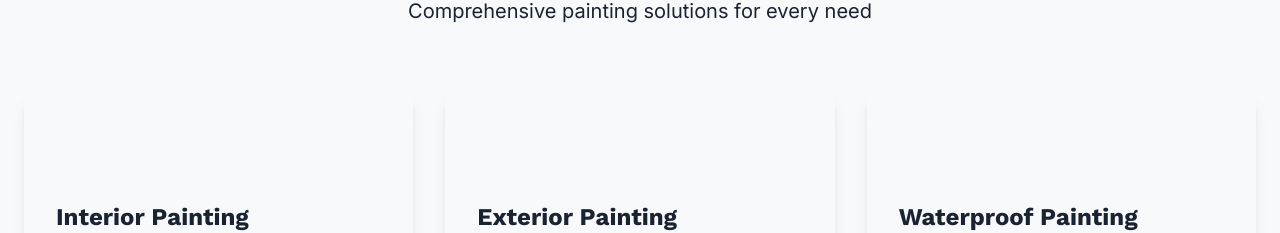
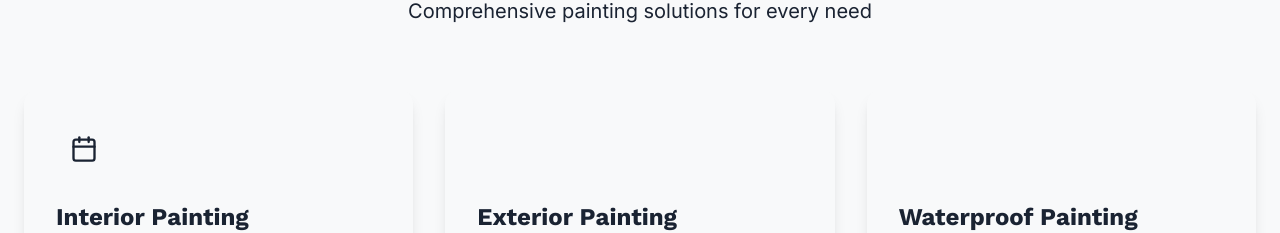
Before and after one commit to ak1803/panditwallpaint, a React (Vite) app: page / in a window 1280 px wide. Shown: the part 1648-1881 px from the top of the page. Built offline with nearby package versions, Linux system fonts and the light colour scheme.

Commit message:
push code

```diff
--- a/src/app/pages/HomePage.tsx
+++ b/src/app/pages/HomePage.tsx
@@ -1,4 +1,5 @@
 import { Calendar, Eye, Palette, Award, Users, Shield, CheckCircle } from 'lucide-react';
+
 
 export default function HomePage() {
   const scrollToSection = (id: string) => {
@@ -136,7 +137,7 @@ export default function HomePage() {
           <div className="grid md:grid-cols-3 gap-8">
             <div className="bg-card p-8 rounded-2xl shadow-lg hover:shadow-xl transition-shadow group">
               <div className="w-14 h-14 bg-accent/10 rounded-xl flex items-center justify-center mb-6 group-hover:bg-accent/20 transition-colors">
-                <div className="w-7 h-7 text-accent" />
+                <Calendar className="w-7 h-7 text-accent" />
               </div>
               <h3 className="text-2xl font-bold text-primary mb-4">Interior Painting</h3>
               <p className="text-muted-foreground leading-relaxed mb-4">
```
